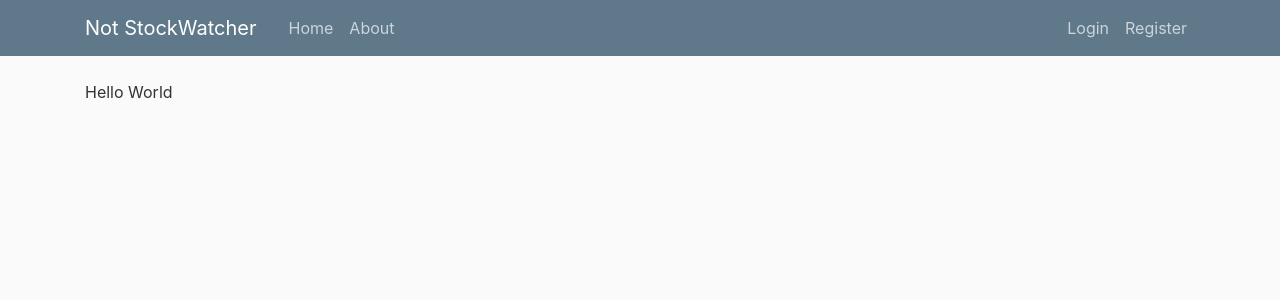
After one commit to StvnLm/NotStockWatcher, a Django app: page / in a window 1280 px wide. The commit adds this page. Shown: the top 300 px of the page. Run offline with Django 3.2, Linux system fonts and the light colour scheme; some libraries are stand-ins or nearby versions.

Commit message:
get  blank homepage working

```diff
--- /dev/null
+++ b/django_project/stockwatcher/static/stockwatcher/main.css
@@ -0,0 +1,84 @@
+body {
+    background: #fafafa;
+    color: #333333;
+    margin-top: 5rem;
+  }
+
+  h1, h2, h3, h4, h5, h6 {
+    color: #444444;
+  }
+
+  ul {
+    margin: 0;
+  }
+
+  .bg-steel {
+    background-color: #5f788a;
+  }
+
+  .site-header .navbar-nav .nav-link {
+    color: #cbd5db;
+  }
+
+  .site-header .navbar-nav .nav-link:hover {
+    color: #ffffff;
+  }
+
+  .site-header .navbar-nav .nav-link.active {
+    font-weight: 500;
+  }
+
+  .content-section {
+    background: #ffffff;
+    padding: 10px 20px;
+    border: 1px solid #dddddd;
+    border-radius: 3px;
+    margin-bottom: 20px;
+  }
+
+  .article-title {
+    color: #444444;
+  }
+
+  a.article-title:hover {
+    color: #428bca;
+    text-decoration: none;
+  }
+
+  .article-content {
+    white-space: pre-line;
+  }
+
+  .article-img {
+    height: 65px;
+    width: 65px;
+    margin-right: 16px;
+  }
+
+  .article-metadata {
+    padding-bottom: 1px;
+    margin-bottom: 4px;
+    border-bottom: 1px solid #e3e3e3
+  }
+
+  .article-metadata a:hover {
+    color: #333;
+    text-decoration: none;
+  }
+
+  .article-svg {
+    width: 25px;
+    height: 25px;
+    vertical-align: middle;
+  }
+
+  .account-img {
+    height: 125px;
+    width: 125px;
+    margin-right: 20px;
+    margin-bottom: 16px;
+  }
+
+  .account-heading {
+    font-size: 2.5rem;
+  }
--- /dev/null
+++ b/django_project/stockwatcher/templates/stockwatcher/base.html
@@ -0,0 +1,70 @@
+{% load static %}
+<!DOCTYPE html>
+<html>
+<head>
+
+    <!-- Required meta tags -->
+    <meta charset="utf-8">
+    <meta name="viewport" content="width=device-width, initial-scale=1, shrink-to-fit=no">
+
+    <!-- Bootstrap CSS -->
+    <link rel="stylesheet" href="https://maxcdn.bootstrapcdn.com/bootstrap/4.0.0/css/bootstrap.min.css" integrity="sha384-Gn5384xqQ1aoWXA+058RXPxPg6fy4IWvTNh0E263XmFcJlSAwiGgFAW/dAiS6JXm" crossorigin="anonymous">
+
+    <link rel="stylesheet" type="text/css" href="{% static 'stockwatcher/main.css' %}">
+
+    {% if title %}
+        <title>Stockwatcher - {{ title }}</title>
+    {% else %}
+        <title>Stockwatcher</title>
+    {% endif %}
+</head>
+<body>
+    <header class="site-header">
+      <nav class="navbar navbar-expand-md navbar-dark bg-steel fixed-top">
+        <div class="container">
+          <a class="navbar-brand mr-4" href="{% url 'stockwatcher-home' %}">Not StockWatcher</a>
+          <button class="navbar-toggler" type="button" data-toggle="collapse" data-target="#navbarToggle" aria-controls="navbarToggle" aria-expanded="false" aria-label="Toggle navigation">
+          <span class="navbar-toggler-icon"></span>
+          </button>
+          <div class="collapse navbar-collapse" id="navbarToggle">
+            <div class="navbar-nav mr-auto">
+              <a class="nav-item nav-link" href="{% url 'stockwatcher-home' %}">Home</a>
+              <a class="nav-item nav-link" href=#>About</a>
+            </div>
+            <!-- Navbar Right Side -->
+            <div class="navbar-nav">
+              {% if user.is_authenticated %}
+                <a class="nav-item nav-link" href=#>New Post</a>
+                <a class="nav-item nav-link" href=#>Profile</a>
+                <a class="nav-item nav-link" href=#>Logout</a>
+              {%else%}
+                <a class="nav-item nav-link" href=#>Login</a>
+                <a class="nav-item nav-link" href=#>Register</a>
+              {%endif%}
+            </div>
+          </div>
+        </div>
+      </nav>
+    </header>
+    <main role="main" class="container">
+      <div class="row">
+        <div class="col-md-8">
+          {% if messages%}
+            {% for message in messages%}
+              <div class = "alert alert-{{message.tags}}">
+                {{message}}
+              </div>
+            {%endfor%}
+          {% endif%}
+          {% block content %}{% endblock %}
+        </div>
+      </div>
+    </main>
+
+    <!-- Optional JavaScript -->
+    <!-- jQuery first, then Popper.js, then Bootstrap JS -->
+    <script src="https://code.jquery.com/jquery-3.2.1.slim.min.js" integrity="sha384-KJ3o2DKtIkvYIK3UENzmM7KCkRr/rE9/Qpg6aAZGJwFDMVNA/GpGFF93hXpG5KkN" crossorigin="anonymous"></script>
+    <script src="https://cdnjs.cloudflare.com/ajax/libs/popper.js/1.12.9/umd/popper.min.js" integrity="sha384-ApNbgh9B+Y1QKtv3Rn7W3mgPxhU9K/ScQsAP7hUibX39j7fakFPskvXusvfa0b4Q" crossorigin="anonymous"></script>
+    <script src="https://maxcdn.bootstrapcdn.com/bootstrap/4.0.0/js/bootstrap.min.js" integrity="sha384-JZR6Spejh4U02d8jOt6vLEHfe/JQGiRRSQQxSfFWpi1MquVdAyjUar5+76PVCmYl" crossorigin="anonymous"></script>
+</body>
+</html>
--- a/django_project/stockwatcher/templates/stockwatcher/home.html
+++ b/django_project/stockwatcher/templates/stockwatcher/home.html
@@ -1,8 +1,11 @@
-<!DOCTYPE html>
-<html>
+{% extends "stockwatcher/base.html" %}
+{% block content %}
+
 <head>
 <body>
     Hello World
 
 </body>
-</html>
+
+
+{% endblock content %}
--- a/django_project/stockwatcher/urls.py
+++ b/django_project/stockwatcher/urls.py
@@ -1,4 +1,4 @@
 from django.urls import path
 from . import views
 
-urlpatterns = [  path('home/', views.home, name = "stockwatcher-home")]
+urlpatterns = [  path('', views.home, name = "stockwatcher-home")]
```
Also changed, not shown: django_project/db.sqlite3.
